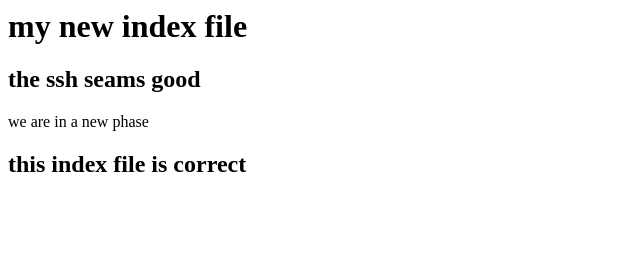
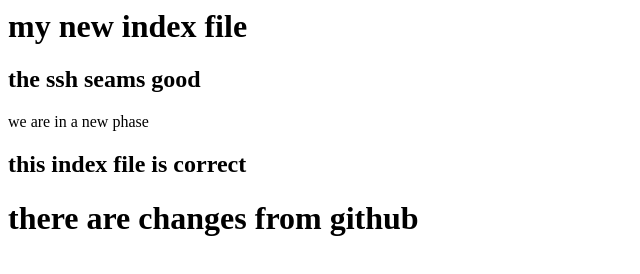
Before and after one commit to genesenonoaccount/test, a plain HTML site: page index.html in a window 1280 px wide. Shown: the whole page, without its empty margins (0-640 px from the left). Drawn offline with Linux system fonts and the light colour scheme.

Commit message:
Update index.html
Update index.html

```diff
--- a/index.html
+++ b/index.html
@@ -2,3 +2,4 @@
 <h2> the ssh seams good </h2
 <h2> we are in a new phase </h2>
 <h2> this index file is correct </h2>
+<h1> there are changes from github </h1>
```
